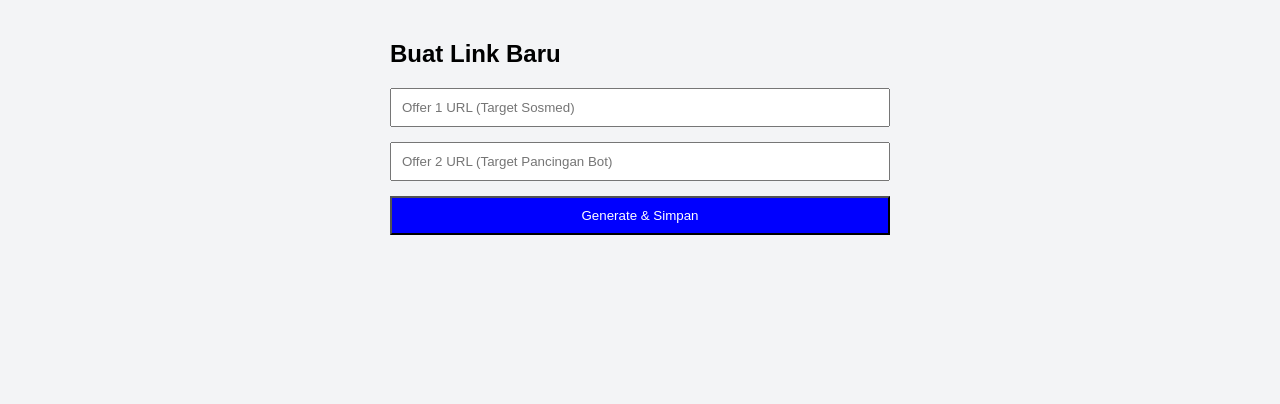
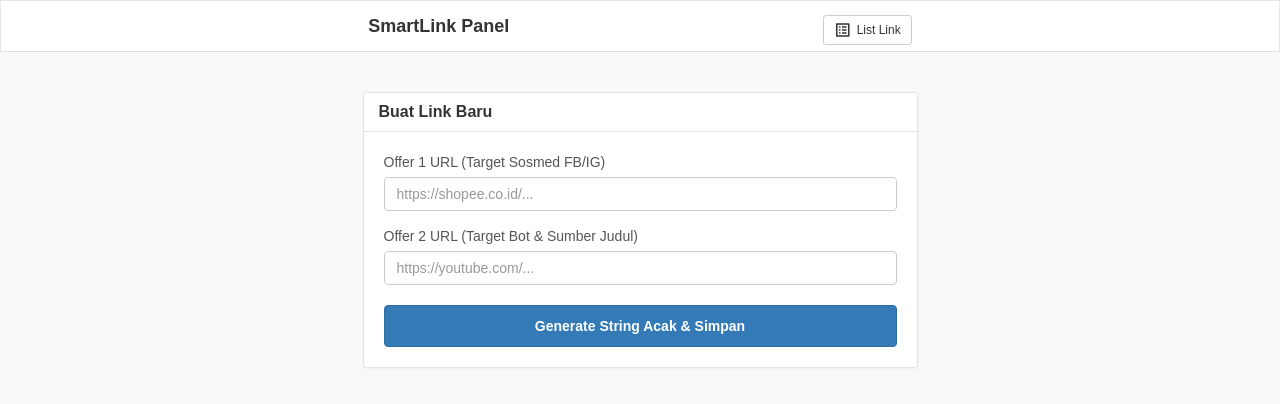
Before and after one commit to hyein89/botlink, a Next.js app: page /admin in a window 1280 px wide. Shown: the top 404 px of the page. Built offline with nearby package versions, Linux system fonts and the light colour scheme.

Commit message:
Update page.js

```diff
--- a/app/admin/page.js
+++ b/app/admin/page.js
@@ -1,21 +1,32 @@
 "use client";
 import { useState } from 'react';
 
+// ======================================================================
+// GANTI DOMAIN LU DI SINI
+// Kalo besok ganti domain baru, cukup ubah tulisan di bawah ini aja.
+// ======================================================================
+const BASE_DOMAIN = 'copbhghuytr.eu.org';
+
+
 export default function AdminPage() {
   const [loading, setLoading] = useState(false);
-  const [result, setResult] = useState('');
+  const [result, setResult] = useState(null);
+  const [generatedLink, setGeneratedLink] = useState('');
+  const [copyText, setCopyText] = useState('Copy');
 
   const generateString = () => Math.random().toString(36).substring(2, 8);
 
   const handleSubmit = async (e) => {
     e.preventDefault();
     setLoading(true);
-    setResult('Sedang memproses...');
+    setResult({ type: 'info', message: 'Sedang memproses judul dan menyimpan...' });
+    setGeneratedLink('');
+    setCopyText('Copy');
 
     const stringAcak = generateString();
     const offer1Url = e.target.offer1Url.value;
     const offer2Url = e.target.offer2Url.value;
-    let pathTambahan = 'viral-video'; // Judul default kalau nge-bug
+    let pathTambahan = 'viral-video';
 
     // 1. Usaha narik judul (Gagal gak apa-apa, gak bakal crash)
     try {
@@ -55,28 +66,110 @@ export default function AdminPage() {
       });
 
       if (res.ok) {
-        setResult(`BERHASIL!\n\nLink Lo: https://${stringAcak}.sekonlive.eu.org\nNtar berubah jadi: https://sekonlive.eu.org/${stringAcak}/${pathTambahan}`);
+        const finalLink = `https://${stringAcak}.${BASE_DOMAIN}`;
+        setGeneratedLink(finalLink);
+        setResult({
+          type: 'success',
+          message: `BERHASIL DISIMPAN!\nTarget Akhir: https://${BASE_DOMAIN}/${stringAcak}/${pathTambahan}`
+        });
         e.target.reset();
       } else {
-        setResult('Gagal nyimpen ke database. RLS Supabase belum dimatikan atau koneksi salah.');
+        setResult({ type: 'danger', message: 'Gagal menyimpan ke database. Cek koneksi Supabase.' });
       }
     } catch (error) {
-      setResult('Gagal koneksi ke Vercel/Supabase.');
+      setResult({ type: 'danger', message: 'Gagal koneksi ke Vercel/Supabase.' });
     }
     setLoading(false);
   };
 
+  const copyToClipboard = () => {
+    if (generatedLink) {
+      navigator.clipboard.writeText(generatedLink);
+      setCopyText('Copied!');
+      setTimeout(() => setCopyText('Copy'), 2000);
+    }
+  };
+
   return (
-    <div style={{ padding: '20px', maxWidth: '500px', margin: '0 auto', fontFamily: 'sans-serif' }}>
-      <h2>Buat Link Baru</h2>
-      <form onSubmit={handleSubmit} style={{ display: 'flex', flexDirection: 'column', gap: '15px' }}>
-        <input type="url" name="offer1Url" required placeholder="Offer 1 URL (Target Sosmed)" style={{ padding: '10px' }} />
-        <input type="url" name="offer2Url" required placeholder="Offer 2 URL (Target Pancingan Bot)" style={{ padding: '10px' }} />
-        <button type="submit" disabled={loading} style={{ padding: '10px', background: 'blue', color: 'white' }}>
-          {loading ? 'Memproses...' : 'Generate & Simpan'}
-        </button>
-      </form>
-      {result && <pre style={{ marginTop: '20px', background: '#eee', padding: '10px', whiteSpace: 'pre-wrap' }}>{result}</pre>}
-    </div>
+    <>
+      {/* Load Bootstrap 3 & Google Icons langsung tanpa instalasi npm */}
+      <link rel="stylesheet" href="https://maxcdn.bootstrapcdn.com/bootstrap/3.4.1/css/bootstrap.min.css" />
+      <link href="https://fonts.googleapis.com/icon?family=Material+Icons" rel="stylesheet" />
+
+      <div style={{ backgroundColor: '#f9f9f9', minHeight: '100vh', fontFamily: 'sans-serif' }}>
+
+        {/* Header Navbar */}
+        <nav className="navbar navbar-default" style={{ borderRadius: 0, borderBottom: '1px solid #ddd', backgroundColor: '#fff' }}>
+          <div className="container">
+            <div className="navbar-header" style={{ width: '100%', display: 'flex', justifyContent: 'space-between', alignItems: 'center' }}>
+              <span className="navbar-brand" style={{ fontWeight: 'bold', color: '#333' }}>SmartLink Panel</span>
+              <button className="btn btn-default btn-sm" style={{ marginTop: '8px', display: 'flex', alignItems: 'center' }}>
+                <span className="material-icons notranslate" translate="no" style={{ fontSize: '18px', marginRight: '5px' }}>list_alt</span>
+                List Link
+              </button>
+            </div>
+          </div>
+        </nav>
+
+        {/* Konten Form */}
+        <div className="container" style={{ paddingTop: '20px', paddingBottom: '40px' }}>
+          <div className="row">
+            <div className="col-md-6 col-md-offset-3 col-sm-8 col-sm-offset-2">
+
+              {/* Box Form Bootstrap (Panel) */}
+              <div className="panel panel-default" style={{ boxShadow: '0 1px 3px rgba(0,0,0,0.05)', borderColor: '#e3e3e3' }}>
+                <div className="panel-heading" style={{ backgroundColor: '#fff', borderBottom: '1px solid #e3e3e3' }}>
+                  <h3 className="panel-title" style={{ fontWeight: 'bold', fontSize: '16px' }}>Buat Link Baru</h3>
+                </div>
+                <div className="panel-body" style={{ padding: '20px' }}>
+                  <form onSubmit={handleSubmit}>
+
+                    <div className="form-group">
+                      <label style={{ fontWeight: 'normal', color: '#555' }}>Offer 1 URL (Target Sosmed FB/IG)</label>
+                      <input type="url" name="offer1Url" className="form-control" required placeholder="https://shopee.co.id/..." style={{ boxShadow: 'none', borderColor: '#ccc' }} />
+                    </div>
+
+                    <div className="form-group" style={{ marginBottom: '20px' }}>
+                      <label style={{ fontWeight: 'normal', color: '#555' }}>Offer 2 URL (Target Bot & Sumber Judul)</label>
+                      <input type="url" name="offer2Url" className="form-control" required placeholder="https://youtube.com/..." style={{ boxShadow: 'none', borderColor: '#ccc' }} />
+                    </div>
+
+                    <button type="submit" className="btn btn-primary btn-block" disabled={loading} style={{ fontWeight: 'bold', padding: '10px' }}>
+                      {loading ? 'Sedang Memproses...' : 'Generate String Acak & Simpan'}
+                    </button>
+                  </form>
+
+                  {/* Area Notifikasi & Hasil (Tanpa JS Popup Alert) */}
+                  {result && (
+                    <div className={`alert alert-${result.type}`} style={{ marginTop: '20px', marginBottom: '0', padding: '15px' }}>
+                      <p style={{ margin: 0, whiteSpace: 'pre-wrap', fontSize: '13px' }}>{result.message}</p>
+
+                      {/* Muncul Form Copy Link kalau Sukses */}
+                      {generatedLink && (
+                        <div style={{ marginTop: '15px' }}>
+                          <label style={{ fontSize: '12px', fontWeight: 'bold' }}>Link Buat di Sosmed:</label>
+                          <div className="input-group">
+                            <input type="text" className="form-control" value={generatedLink} readOnly style={{ backgroundColor: '#fff', cursor: 'text' }} />
+                            <span className="input-group-btn">
+                              <button className="btn btn-success" type="button" onClick={copyToClipboard} style={{ display: 'flex', alignItems: 'center' }}>
+                                <span className="material-icons notranslate" translate="no" style={{ fontSize: '16px', marginRight: '4px' }}>content_copy</span>
+                                {copyText}
+                              </button>
+                            </span>
+                          </div>
+                        </div>
+                      )}
+
+                    </div>
+                  )}
+
+                </div>
+              </div>
+
+            </div>
+          </div>
+        </div>
+      </div>
+    </>
   );
 }
```
